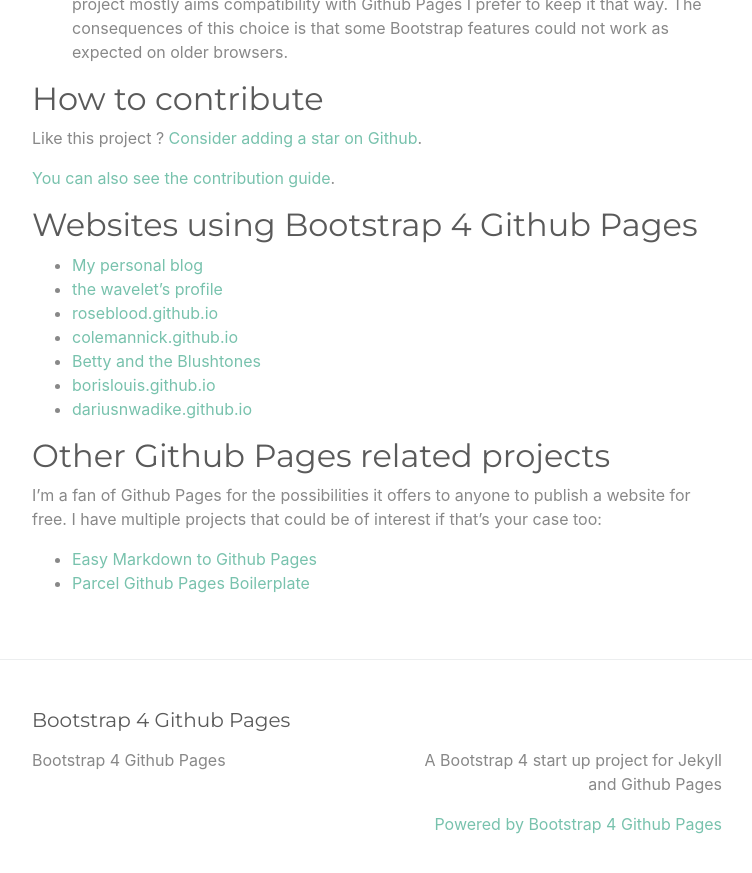
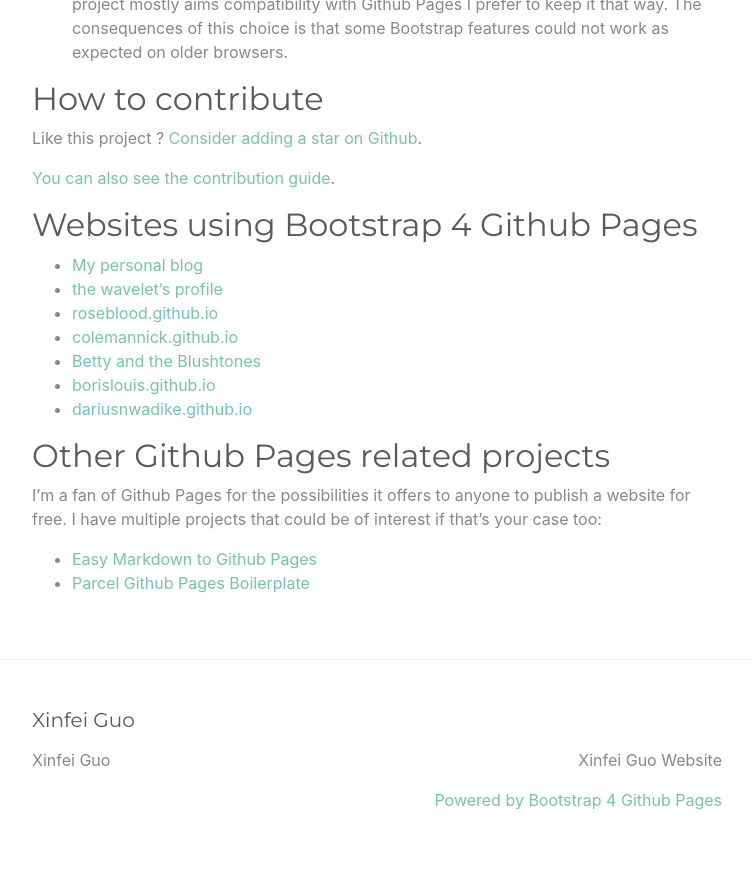
Before and after one commit to guoxinfei/guoxinfei.github.io, a Jekyll site: the page built from index.md, in a window 1280 px wide and 900 px high, scrolled down 2416 px. Shown: the top 873 px of the window, without its empty margins (263-1015 px from the left). Built offline with Jekyll 4.4.1, drawn with Linux system fonts in a browser that asks for light colours; some of the changed text lies outside the part shown.

Commit message:
Update _config.yml

```diff
--- a/_config.yml
+++ b/_config.yml
@@ -13,10 +13,10 @@
 # you will see them accessed via {{ site.title }}, {{ site.email }}, and so on.
 # You can create any custom variable you would like, and they will be accessible
 # in the templates via {{ site.myvariable }}.
-title: Bootstrap 4 Github Pages
+title: Xinfei Guo
 email: ""
 description: >- # this means to ignore newlines until "baseurl:"
-  A Bootstrap 4 start up project for Jekyll and Github Pages
+  Xinfei Guo Website
 #baseurl: "" # the subpath of your site, e.g. /blog
 #url: "" # the base hostname & protocol for your site, e.g. http://example.com
 #twitter_username: jekyllrb
```
